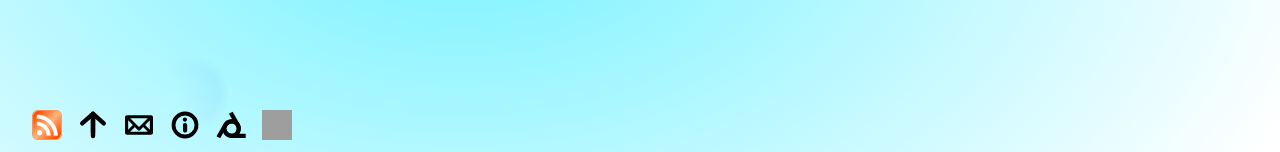
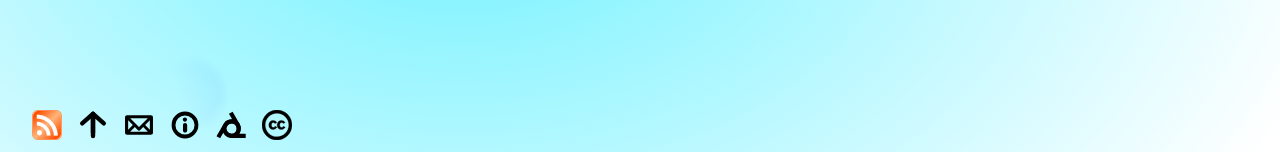
Before and after one commit to lee2sman/nosebook, a Jekyll site: the page built from about.md, in a window 1280 px wide. Shown: the part 872-1024 px from the top of the page. Built offline with Jekyll 4.4.1, drawn with Linux system fonts in a browser that asks for light colours; some web fonts are replaced.

Commit message:
fix footer svg link

```diff
--- a/_layouts/default.html
+++ b/_layouts/default.html
@@ -66,7 +66,7 @@ main p {
           </li>
           <li>
               <a href="https://creativecommons.org/licenses/by-nc-sa/4.0/" target="_blank" rel="noopener">
-		<img src='{{"/images/img/cc.svg" | absolute_url}}' alt="Creative Commons License"/></a>
+		<img src='{{"/images/cc.svg" | absolute_url}}' alt="Creative Commons License"/></a>
           </li>
         </ul>
       </footer>
```
